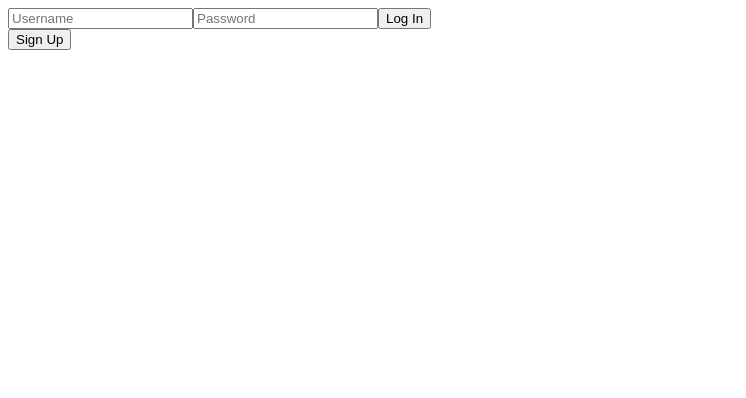
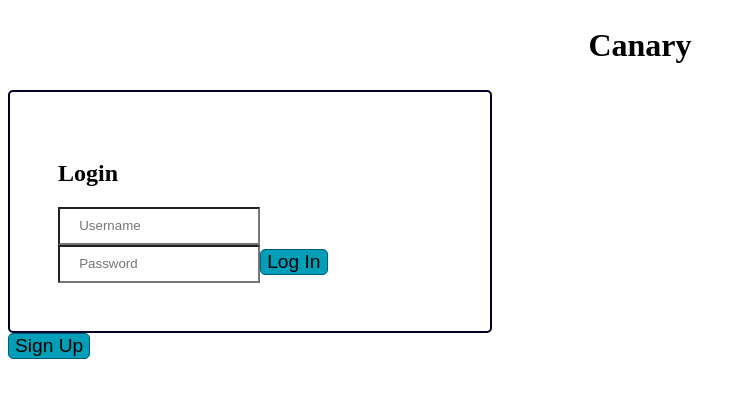
Before and after one commit to The-Canary-Project/Canary-FE, a React app: page / in a window 1280 px wide. Shown: the top 398 px of the page, without its empty margins (0-746 px from the left). Built offline with nearby package versions, Linux system fonts and the light colour scheme.

Commit message:
basic form styles

```diff
--- a/src/components/auth/Auth.jsx
+++ b/src/components/auth/Auth.jsx
@@ -13,9 +13,9 @@ export const Auth = () => {
   return (
     <div>
       {
-        displaySignUp ? <SignUp /> :  <Login />
+        displaySignUp ? <SignUp /> : <Login />
       }
-      <button onClick={toggle}>{displaySignUp ? 'Log In' : 'Sign Up'}</button>
+      <button className={styles.authToggle} onClick={toggle}>{displaySignUp ? 'Log In' : 'Sign Up'}</button>
     </div>
   );
 };
--- a/src/components/auth/AuthStyles.css
+++ b/src/components/auth/AuthStyles.css
@@ -0,0 +1,49 @@
+* {
+  --black: #000229;
+  --white: #F4F4F8;
+  --blue: #009FB7;
+  --yellow: #FFE045;
+  --orange: #FE4A49;
+  --grey: #E6E6EA;
+}
+
+h1 {
+  text-align: center;
+  font-size: 2rem;
+}
+
+.loginForm, .signupForm {
+  width: 30vw;
+  padding: 3rem;
+  border: 2px solid var(--black);
+  border-radius: 5px;
+  background-color: white;
+
+  button {
+    background-color: var(--blue);
+    border: 1px solid rgb(5, 90, 124);
+    border-radius: 5px;
+    font-size: 1.2rem;
+  }
+
+  button:hover {
+    background-color: rgba(77, 160, 199, 0.753);
+  }
+}
+
+.authToggle {
+  background-color: var(--blue);
+  border: 1px solid rgb(5, 90, 124);
+  border-radius: 5px;
+  font-size: 1.2rem;
+}
+
+.authToggle:hover {
+  background-color: rgba(77, 160, 199, 0.753);
+}
+
+input, select {
+  background-color: white;
+  height: 2rem;
+  padding-left: 1.2rem;
+}
--- a/src/components/auth/Login.jsx
+++ b/src/components/auth/Login.jsx
@@ -1,12 +1,13 @@
 import React from 'react';
 import { useState } from 'react';
 import { postLogin } from '../../services/AuthService';
+import styles from './AuthStyles.css'
 
 const Login = () => {
   const [userName, setUserName] = useState('');
   const [password, setPassword] = useState('');
 
-  const handleSubmit = async(event) => {
+  const handleSubmit = async (event) => {
     event.preventDefault();
 
     await postLogin({ userName, password })
@@ -16,7 +17,10 @@ const Login = () => {
   };
 
   return (
-    <form onSubmit={handleSubmit}>
+    <section className={styles.loginContainer}>
+      <h1>Canary</h1>
+      <form className={styles.loginForm} onSubmit={handleSubmit}>
+        <h2>Login</h2>
         <input
           data-testid="login-username"
           type="text"
@@ -33,6 +37,7 @@ const Login = () => {
         />
         <button>Log In</button>
       </form>
+    </section>
   );
 };
 
--- a/src/components/auth/SignUp.jsx
+++ b/src/components/auth/SignUp.jsx
@@ -1,8 +1,7 @@
 import React from 'react';
 import { useState } from 'react';
 import { postSignUp } from '../../services/AuthService';
-
-
+import styles from './AuthStyles.css'
 
 const SignUp = () => {
   const [userName, setUserName] = useState('');
@@ -10,7 +9,7 @@ const SignUp = () => {
   const [userRole, setUserRole] = useState('student');
 
 
-  const handleSubmit = async(event) => {
+  const handleSubmit = async (event) => {
     event.preventDefault();
 
     await postSignUp({ userName, password, userRole })
@@ -21,7 +20,10 @@ const SignUp = () => {
   };
 
   return (
-    <form onSubmit={handleSubmit}>
+    <section className={styles.signupContainer}>
+      <h1>Canary</h1>
+      <form className={styles.signupForm} onSubmit={handleSubmit}>
+        <h2>Sign Up</h2>
         <input
           data-testid="signup-username"
           type="text"
@@ -44,12 +46,13 @@ const SignUp = () => {
           value={userRole}
           onChange={({ target }) => setUserRole(target.value)}
         >
-        <option value = "student">Student</option>
-        <option value = "teacher">Teacher</option>
+          <option value="student">Student</option>
+          <option value="teacher">Teacher</option>
 
         </select>
         <button>Sign Up</button>
       </form>
+    </section>
   );
 };
 
```
Also changed, not shown: 1 other file (tests, documents, lock files or other folders). Lines whose indentation alone changed are shown as unchanged.
